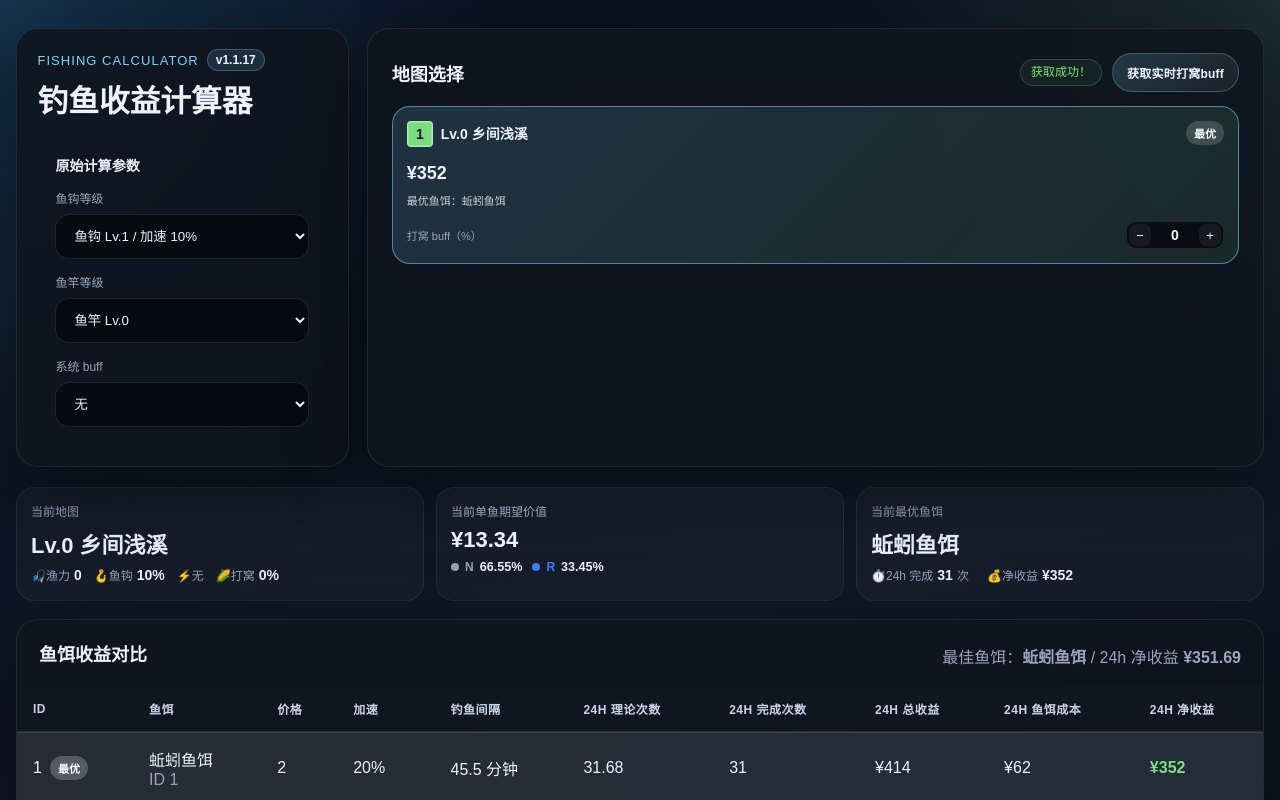
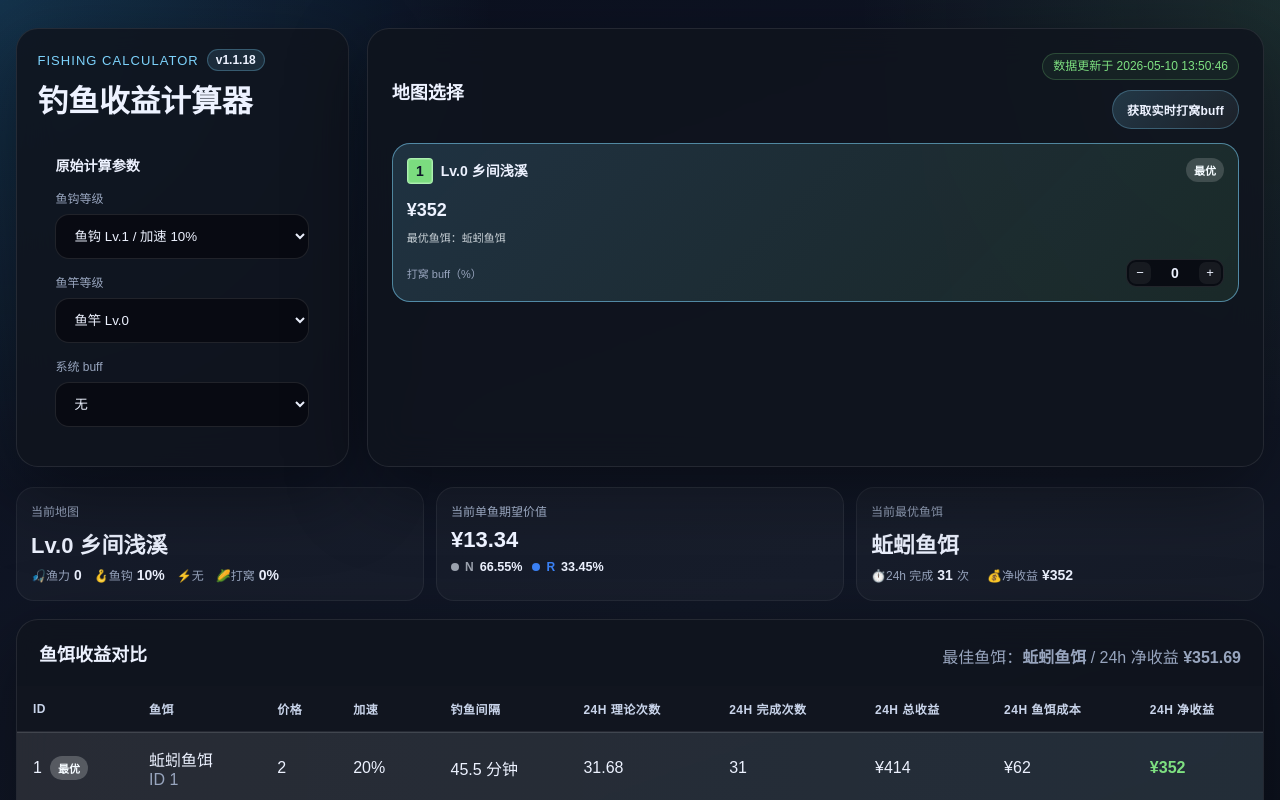
Before and after one commit to luyh7/fishing-profit, a plain HTML site: page index.html in a window 1280 px wide. Both pictures are taken after a click on the button "获取实时打窝buff". Shown: the top 800 px of the page. Drawn offline with Linux system fonts and the light colour scheme.

Commit message:
feat: Enhance nest buff refresh functionality with update timestamp and error handling improvements

```diff
--- a/app.js
+++ b/app.js
@@ -12,7 +12,7 @@
     ? config.systemBuffs
     : [];
   const nestBuffSourceUrl = config.nestBuffSourceUrl || "./nest-buff.json";
-  const nestBuffRefreshCooldownMs = 5 * 60 * 1000;
+  const nestBuffRefreshCooldownMs = 1 * 60 * 1000;
   const storageKeys = {
     hookLevel: "fish_calculator_hook_level",
     rodLevel: "fish_calculator_rod_level",
@@ -35,6 +35,7 @@
     selectedBestNet: document.getElementById("selectedBestNet"),
     refreshNestBuffBtn: document.getElementById("refreshNestBuffBtn"),
     refreshNestBuffStatus: document.getElementById("refreshNestBuffStatus"),
+    refreshNestBuffError: document.getElementById("refreshNestBuffError"),
     fishPriceTooltip: document.getElementById("fishPriceTooltip"),
     bestBaitName: document.getElementById("bestBaitName"),
     bestBaitNet: document.getElementById("bestBaitNet"),
@@ -64,6 +65,20 @@
   function formatMinutes(value) {
     if (!Number.isFinite(value)) return "-";
     return `${formatNumber(value * 60, 1)} 分钟`;
+  }
+
+  function formatDateTime(value) {
+    const date = new Date(value);
+    if (Number.isNaN(date.getTime())) {
+      return "-";
+    }
+
+    const pad = (number) => String(number).padStart(2, "0");
+    return `${date.getFullYear()}-${pad(date.getMonth() + 1)}-${pad(
+      date.getDate(),
+    )} ${pad(date.getHours())}:${pad(date.getMinutes())}:${pad(
+      date.getSeconds(),
+    )}`;
   }
 
   function buildOption(selectElement, items, getValue, getLabel) {
@@ -107,6 +122,7 @@
   let nestBuffStatusIntervalId = null;
   let nestBuffStatusTimeoutId = null;
   let nestBuffLastRefreshAt = 0;
+  let nestBuffLastUpdateAt = "";
 
   function getNestBuffLastRefreshAt() {
     return nestBuffLastRefreshAt;
@@ -114,6 +130,14 @@
 
   function setNestBuffLastRefreshAt(timestamp) {
     nestBuffLastRefreshAt = Number.isFinite(timestamp) ? timestamp : 0;
+  }
+
+  function setNestBuffLastUpdateAt(value) {
+    nestBuffLastUpdateAt = value ?? "";
+  }
+
+  function getNestBuffLastUpdateAt() {
+    return nestBuffLastUpdateAt;
   }
 
   function clearNestBuffStatus() {
@@ -124,6 +148,16 @@
     elements.refreshNestBuffStatus.hidden = true;
     elements.refreshNestBuffStatus.textContent = "";
     elements.refreshNestBuffStatus.className = "refresh-nest-buff-status";
+  }
+
+  function clearNestBuffError() {
+    if (!elements.refreshNestBuffError) {
+      return;
+    }
+
+    elements.refreshNestBuffError.hidden = true;
+    elements.refreshNestBuffError.textContent = "";
+    elements.refreshNestBuffError.className = "refresh-nest-buff-status error";
   }
 
   function clearNestBuffStatusTimers() {
@@ -148,6 +182,16 @@
     elements.refreshNestBuffStatus.className = `refresh-nest-buff-status ${kind}`;
   }
 
+  function showNestBuffError(message) {
+    if (!elements.refreshNestBuffError) {
+      return;
+    }
+
+    elements.refreshNestBuffError.hidden = false;
+    elements.refreshNestBuffError.textContent = message;
+    elements.refreshNestBuffError.className = "refresh-nest-buff-status error";
+  }
+
   function formatCountdown(remainingMs) {
     const totalSeconds = Math.max(0, Math.ceil(remainingMs / 1000));
     const minutes = Math.floor(totalSeconds / 60);
@@ -157,18 +201,18 @@
 
   function showNestBuffCooldownStatus() {
     clearNestBuffStatusTimers();
+    clearNestBuffError();
 
     const update = () => {
       const remainingMs = getNestBuffCooldownRemainingMs();
       if (remainingMs <= 0) {
         clearNestBuffStatusTimers();
-        clearNestBuffStatus();
+        clearNestBuffError();
         return false;
       }
 
-      showNestBuffStatus(
+      showNestBuffError(
         `获取过于频繁，请 ${formatCountdown(remainingMs)} 后再试。`,
-        "error",
       );
       return true;
     };
@@ -182,11 +226,9 @@
 
   function showNestBuffSuccessStatus() {
     clearNestBuffStatusTimers();
-    showNestBuffStatus("获取成功！", "success");
-    nestBuffStatusTimeoutId = window.setTimeout(() => {
-      clearNestBuffStatusTimers();
-      clearNestBuffStatus();
-    }, 5000);
+    clearNestBuffError();
+    const updateAt = getNestBuffLastUpdateAt() || getNestBuffLastRefreshAt();
+    showNestBuffStatus(`数据更新于 ${formatDateTime(updateAt)}`, "success");
   }
 
   function getNestBuffCooldownRemainingMs() {
@@ -265,12 +307,13 @@
 
       const payload = await response.json();
       applyNestBuffSnapshot(payload);
+      setNestBuffLastUpdateAt(payload?.updated_at);
       setNestBuffLastRefreshAt(Date.now());
       showNestBuffSuccessStatus();
       render({ skipMapCardRebuild: true });
     } catch (error) {
       console.error("获取实时打窝buff失败", error);
-      showNestBuffStatus("获取实时打窝buff失败，请稍后重试。", "error");
+      showNestBuffError("获取实时打窝buff失败，请稍后重试。");
     } finally {
       isRefreshingNestBuff = false;
       setNestBuffRefreshButtonState(false);
@@ -831,6 +874,7 @@
           const current = getBaitBuffForMap(mapLevel);
           const next = Math.max(0, current + stepValue);
           setBaitBuffForMap(mapLevel, next === 0 ? "" : String(next));
+          clearNestBuffStatus();
           render({ skipMapCardRebuild: true });
           return;
         }
@@ -869,7 +913,7 @@
           return;
         }
 
-        clearNestBuffStatus();
+        clearNestBuffError();
         refreshNestBuffs();
       });
     }
--- a/config.js
+++ b/config.js
@@ -1,6 +1,6 @@
 window.FISH_FISHING_CONFIG = {
   versionPrefix: "1.1",
-  gitCommitCount: 17,
+  gitCommitCount: 18,
   nestBuffSourceUrl:
     "https://raw.githubusercontent.com/luyh7/fishing-profit/gh-pages/nest-buff.json",
   baseIntervalHours: 1,
--- a/index.html
+++ b/index.html
@@ -540,6 +540,7 @@
         display: flex;
         justify-content: space-between;
         align-items: center;
+        flex-wrap: wrap;
         gap: 12px;
         margin-bottom: 14px;
       }
@@ -548,6 +549,8 @@
       .panel-head h2,
       .section-head h2 {
         font-size: 18px;
+        flex: 0 0 auto;
+        white-space: nowrap;
       }
 
       .panel-head-actions {
@@ -564,10 +567,21 @@
         gap: 10px;
       }
 
+      .refresh-nest-buff-statuses {
+        display: flex;
+        flex-direction: row;
+        flex-wrap: wrap;
+        gap: 6px 8px;
+        align-items: center;
+        justify-content: flex-end;
+        min-width: 0;
+        flex: 1 1 260px;
+      }
+
       .refresh-nest-buff-status {
-        width: fit-content;
+        width: auto;
         min-width: 0;
-        max-width: min(320px, 42vw);
+        max-width: min(320px, 100%);
         padding: 4px 10px;
         border: 1px solid rgba(255, 255, 255, 0.08);
         background: rgba(255, 255, 255, 0.02);
@@ -579,6 +593,7 @@
         text-align: left;
         white-space: normal;
         overflow-wrap: anywhere;
+        word-break: break-word;
       }
 
       .refresh-nest-buff-status.success {
@@ -836,7 +851,10 @@
           <div class="panel-head">
             <h2>地图选择</h2>
             <div class="panel-head-actions">
-              <div class="refresh-nest-buff-status" id="refreshNestBuffStatus" hidden></div>
+              <div class="refresh-nest-buff-statuses">
+                <div class="refresh-nest-buff-status" id="refreshNestBuffStatus" hidden></div>
+                <div class="refresh-nest-buff-status error" id="refreshNestBuffError" hidden></div>
+              </div>
               <div class="refresh-nest-buff-actions">
                 <button type="button" class="refresh-nest-buff-btn" id="refreshNestBuffBtn">获取实时打窝buff</button>
               </div>
```
Also changed, not shown: PRD.MD (+1 -1 lines).
